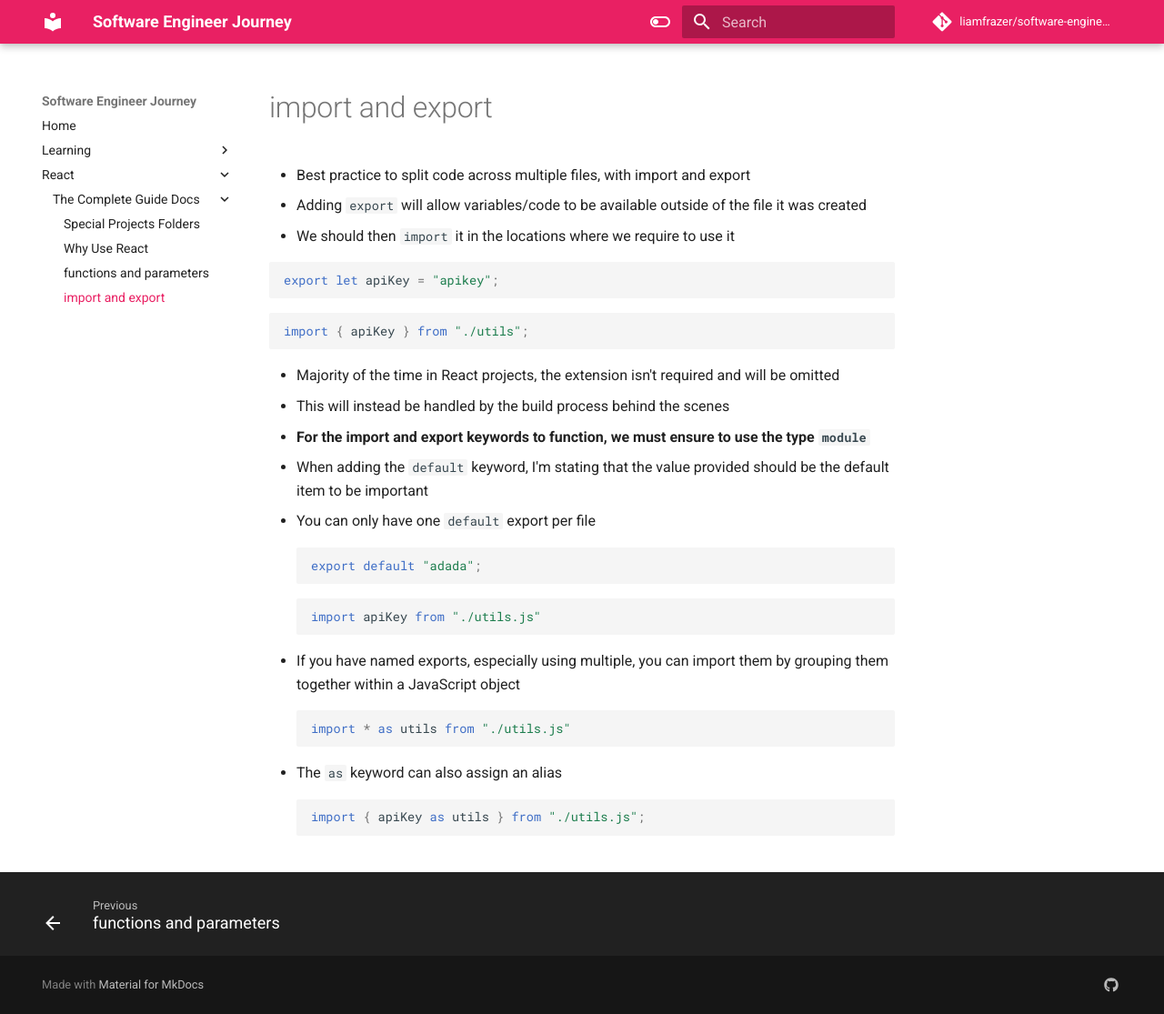
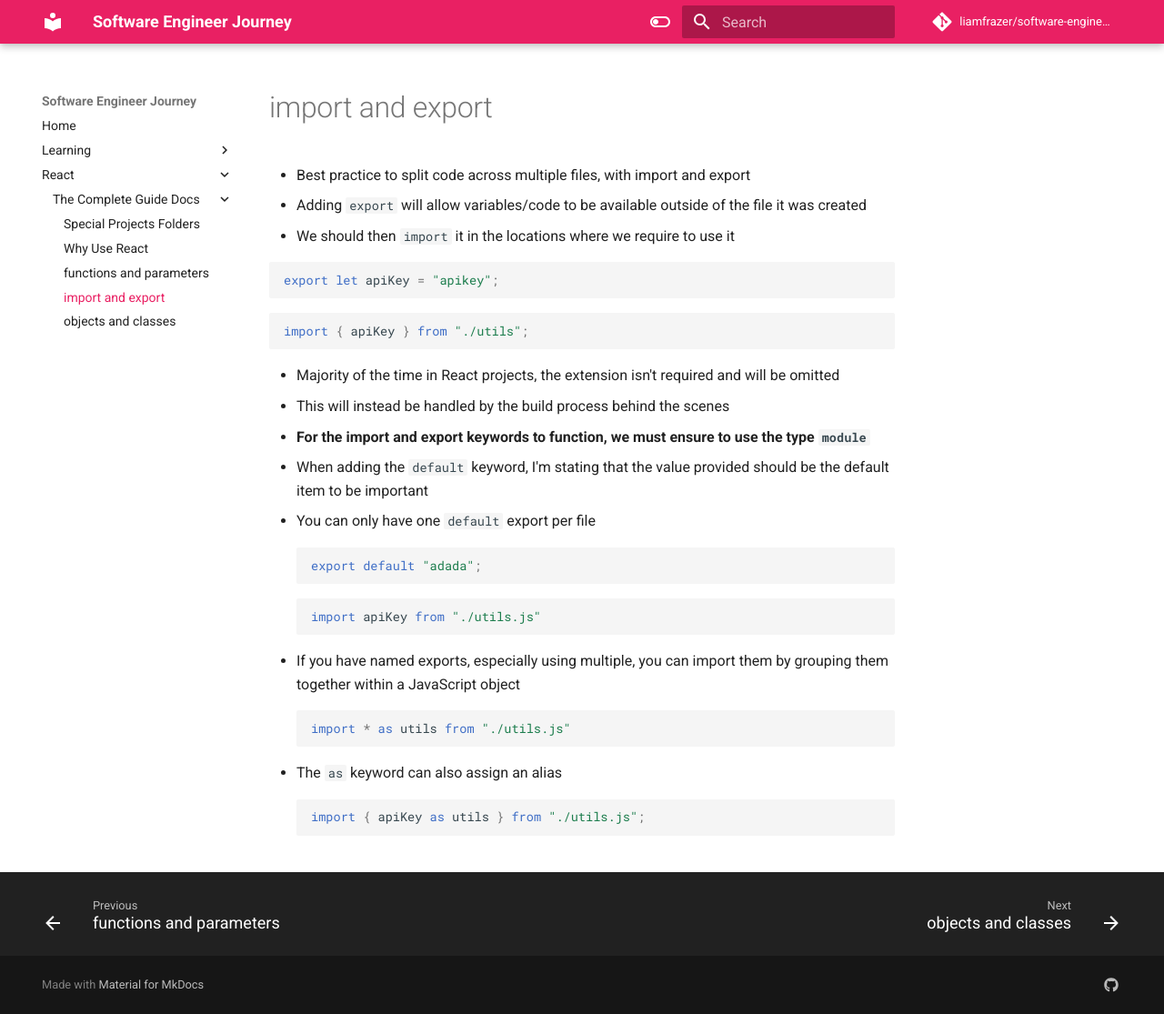
Before and after one commit to liamfrazer/software-engineer-journey, an MkDocs documentation site: the page built from docs/React/The Complete Guide Docs/import and export.md, in a window 1280 px wide and 1115 px high. Shown: the whole window at 91% size. Built offline with MkDocs 1.6.1 and Material for MkDocs 9.7.7, drawn with Linux system fonts in a browser that asks for light colours; comment, search, counter and statistics services are not loaded.

Commit message:
vault backup: 2023-12-09 17:25:50

```diff
--- /dev/null
+++ b/docs/React/The Complete Guide Docs/objects and classes.md
@@ -0,0 +1,6 @@
+---
+tags:
+  - objects
+  - classes
+---
+# objects and classes
```
Also changed, not shown: docs/index.md (+1 -0 lines).
